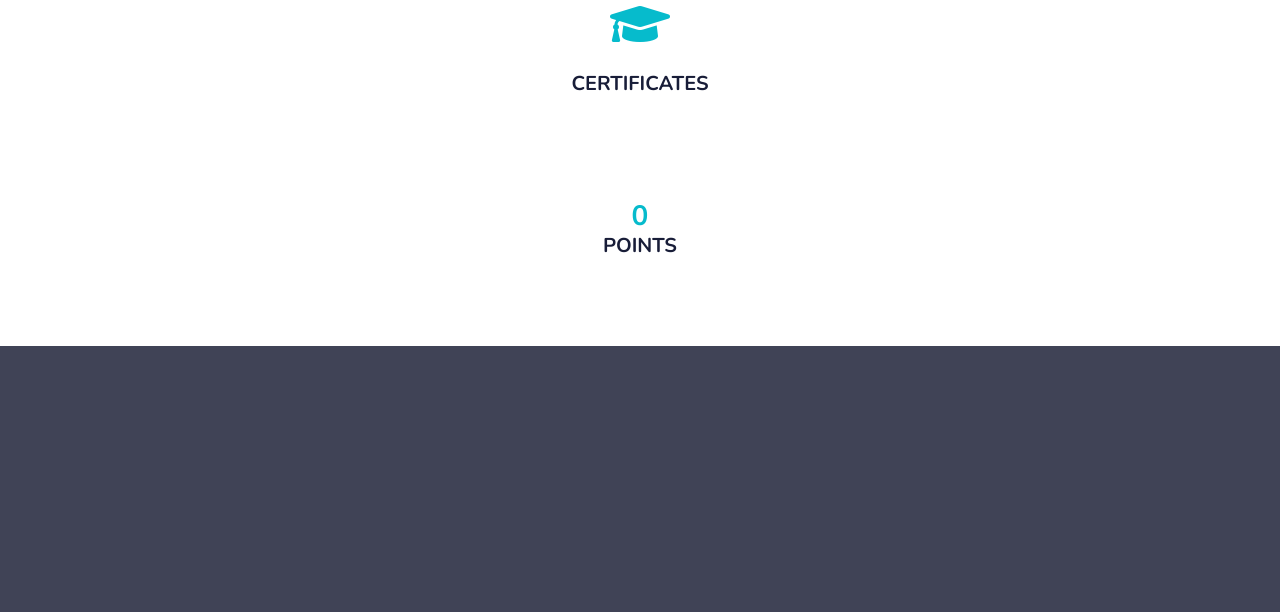
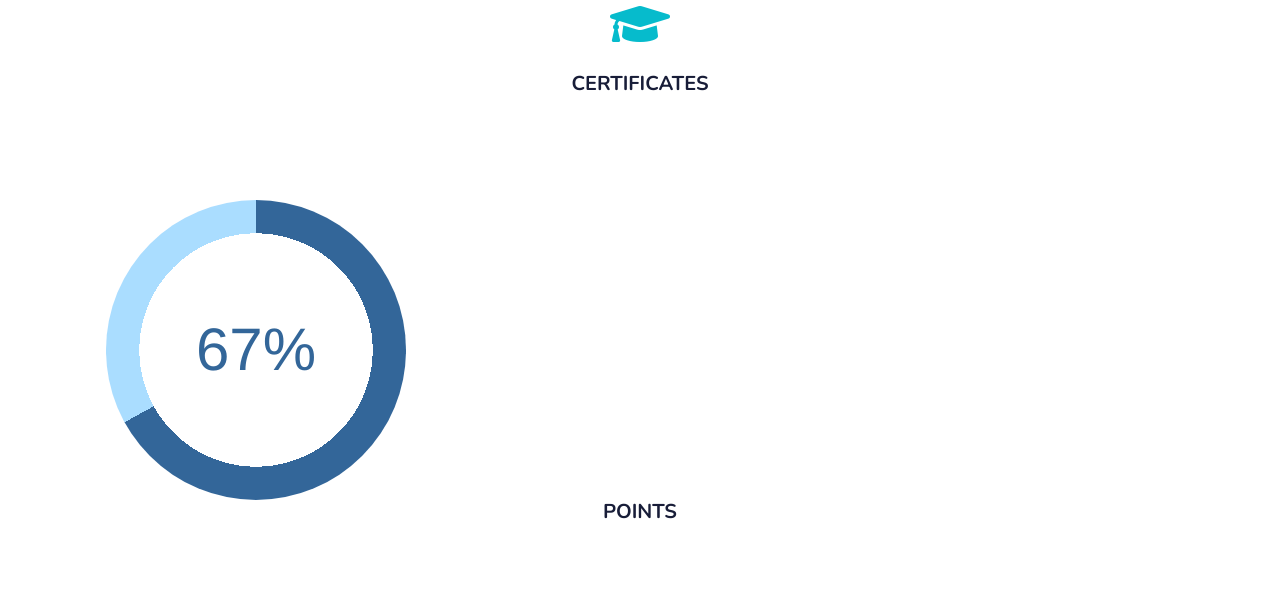
Before and after one commit to IRENE260/Project-Website, a PHP site: page /shompage.html in a window 1280 px wide. Shown: the part 1171-1783 px from the top of the page. Before the commit the page ends 1517 px from the top, so only its background shows below. Run offline with PHP 8.4, Linux system fonts and the light colour scheme; some libraries are stand-ins or nearby versions.

Commit message:
Add files via upload

```diff
--- a/Student/shompage.html
+++ b/Student/shompage.html
@@ -100,7 +100,8 @@
                     <div class="service-item text-center pt-3">
                         <div class="p-4">
                             <!-- <i class="fa fa-3x fa-globe text-primary mb-4"></i> -->
-                            <h3 class="m-0 text-primary">0</h3>
+                            <!-- <h3 class="m-0 text-primary">0</h3> -->
+                            <div role="progressbar" aria-valuenow="67" aria-valuemin="0" aria-valuemax="100" style="--value: 67"></div>
                             <a href="points.php"><h5 class="mb-3">POINTS</h5></a>
                             </div>
                     </div>
--- a/Student/student.css
+++ b/Student/student.css
@@ -157,7 +157,6 @@
         position: relative;
         min-height: 500px;
     }
-
     .header-carousel .owl-carousel-item img {
         position: absolute;
         width: 100%;
@@ -268,13 +267,11 @@
     justify-content: space-between;
     margin: 20px;
 }
-
 .table {
     border-collapse: collapse;
-    width: 45%;
+    width:100%;
     margin-right: 10px;
 }
-
 td {
     border: 1px solid #ddd;
     padding: 8px;
@@ -321,7 +318,6 @@ caption{
       position: relative;
       width: 200px;
     }
-
     label, input {
       cursor: pointer;
       display: block;
@@ -332,7 +328,6 @@ caption{
       width: 100%;
       border-radius: 5px;
     }
-
     label {
       background: #fff;
       color:#425e4eea;
@@ -346,11 +341,9 @@ caption{
       font-weight: 400;
       box-shadow: 0 1px 1px gray;
     }
-
     input[type=file] {
       opacity: 0;
     }
-
   }
   .zone.in {
     color:white;
@@ -447,3 +440,53 @@ caption{
     padding-right: 0;
     border-right: none;
 }
+
+
+
+@keyframes progress {
+    0% { --percentage: 0; }
+    100% { --percentage: var(--value); }
+  }
+
+  @property --percentage {
+    syntax: '<number>';
+    inherits: true;
+    initial-value: 0;
+  }
+
+  [role="progressbar"] {
+    --percentage: var(--value);
+    --primary: #369;
+    --secondary: #adf;
+    --size: 300px;
+    animation: progress 2s 0.5s forwards;
+    width: var(--size);
+    aspect-ratio: 1;
+    border-radius: 50%;
+    position: relative;
+    overflow: hidden;
+    display: grid;
+    place-items: center;
+  }
+
+  [role="progressbar"]::before {
+    content: "";
+    position: absolute;
+    top: 0;
+    left: 0;
+    width: 100%;
+    height: 100%;
+    background: conic-gradient(var(--primary) calc(var(--percentage) * 1%), var(--secondary) 0);
+    mask: radial-gradient(white 55%, transparent 0);
+    mask-mode: alpha;
+    -webkit-mask: radial-gradient(#0000 55%, #000 0);
+    -webkit-mask-mode: alpha;
+  }
+
+  [role="progressbar"]::after {
+    counter-reset: percentage var(--value);
+    content: counter(percentage) '%';
+    font-family: Helvetica, Arial, sans-serif;
+    font-size: calc(var(--size) / 5);
+    color: var(--primary);
+  }
```
